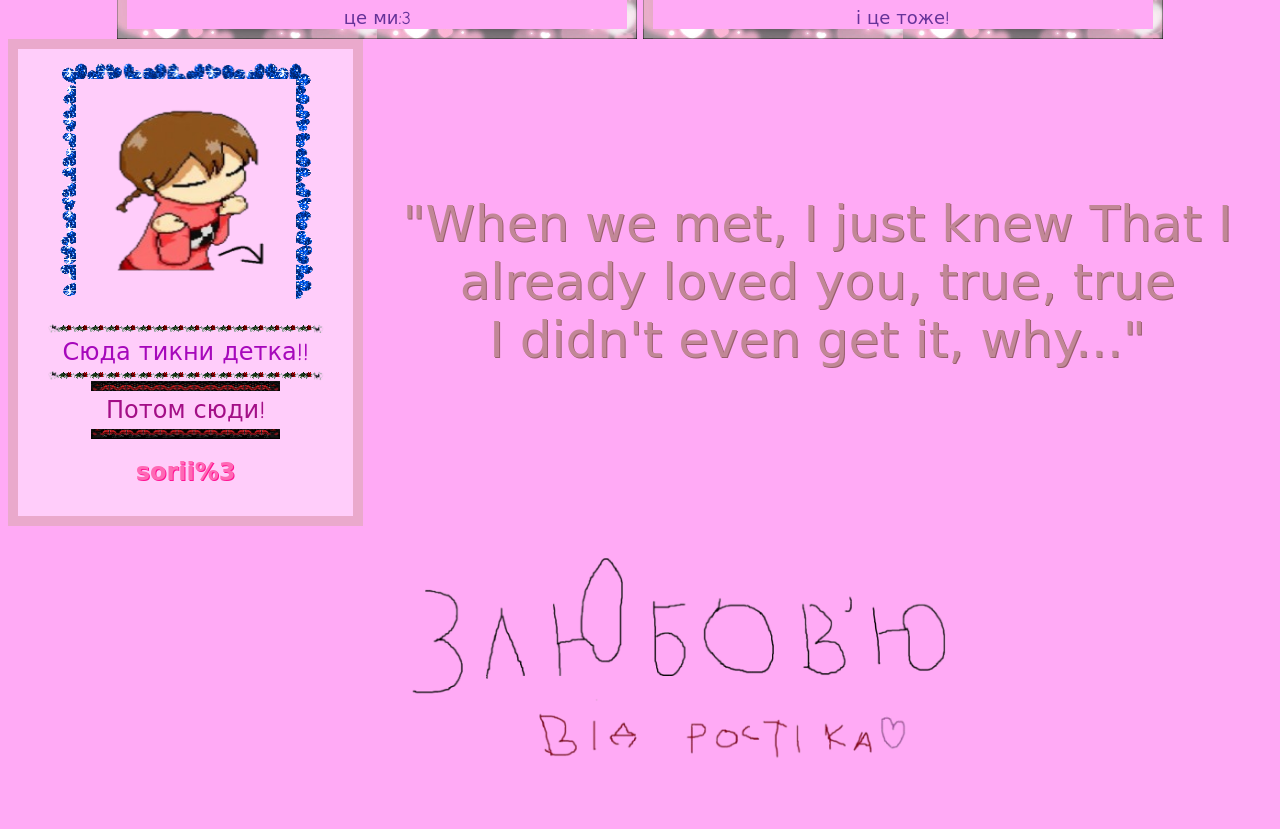
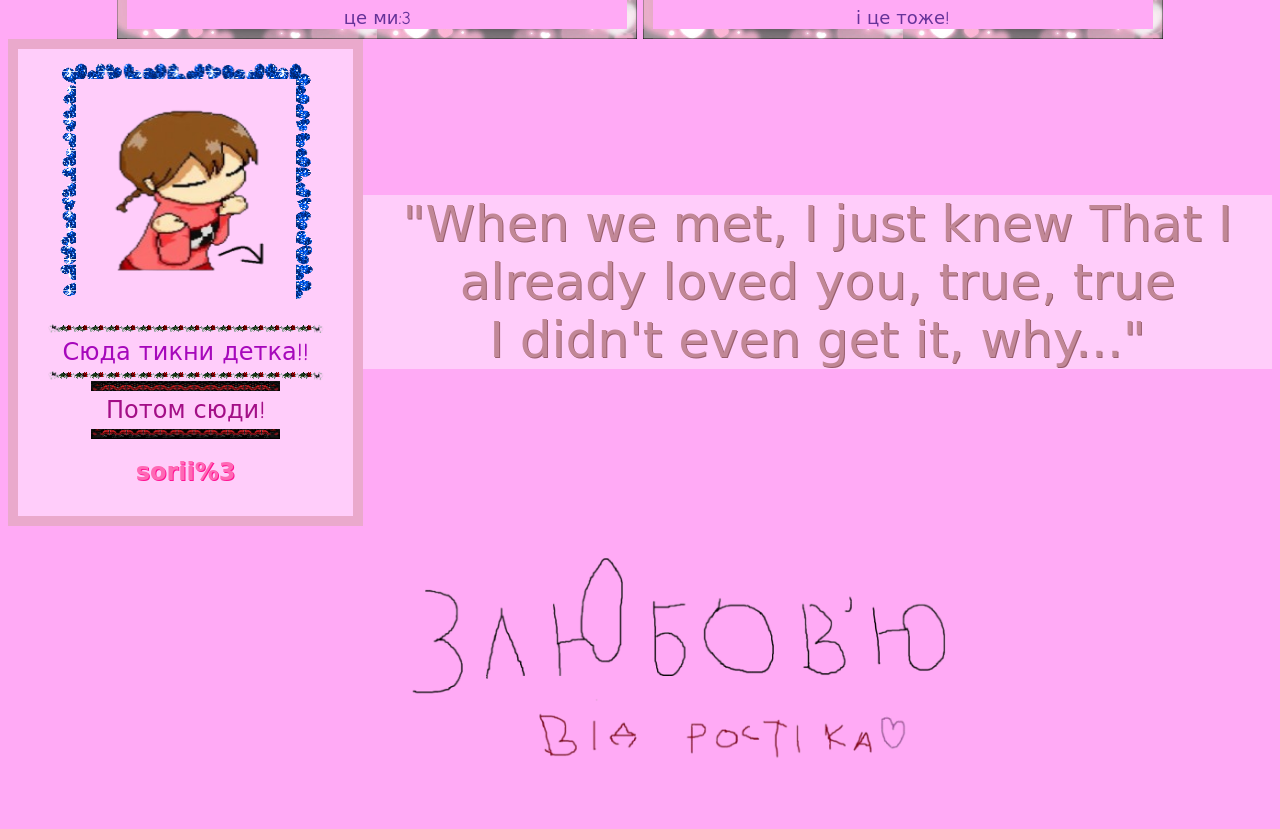
Before and after one commit to amorchepu/iloveubusya, a plain HTML site: page index.html in a window 1280 px wide. Shown: the part 944-1773 px from the top of the page. Drawn offline with Linux system fonts and the light colour scheme.

Commit message:
Update index.html

```diff
--- a/index.html
+++ b/index.html
@@ -67,7 +67,7 @@
         <a href="3.html" style="color: #a30f86; font-size: 24px; padding: 5px; display: inline-block; border: 10px solid transparent; border-image: url('07c2f346cc0338d8fa1bffab618c00fe.jpg') 200 round;">Потом сюди!</a>
         <h2 style="font-size: 24px; color: #FF69B4; text-shadow: 1px 1px #FF1493; font-family: 'Brush Script MT', cursive;">sorii%3</h2>
     </div>
-    <p style="font-size: 50px; color: #c18796; text-shadow: 1px 1px #985e6d; font-family: 'Brush Script MT', cursive;">
+    <p style="font-size: 50px; color: #c18796; text-shadow: 1px 1px #985e6d; background-color: #ffffff69; font-family: 'Brush Script MT', cursive;">
 
         "When we met, I just knew
 
```
